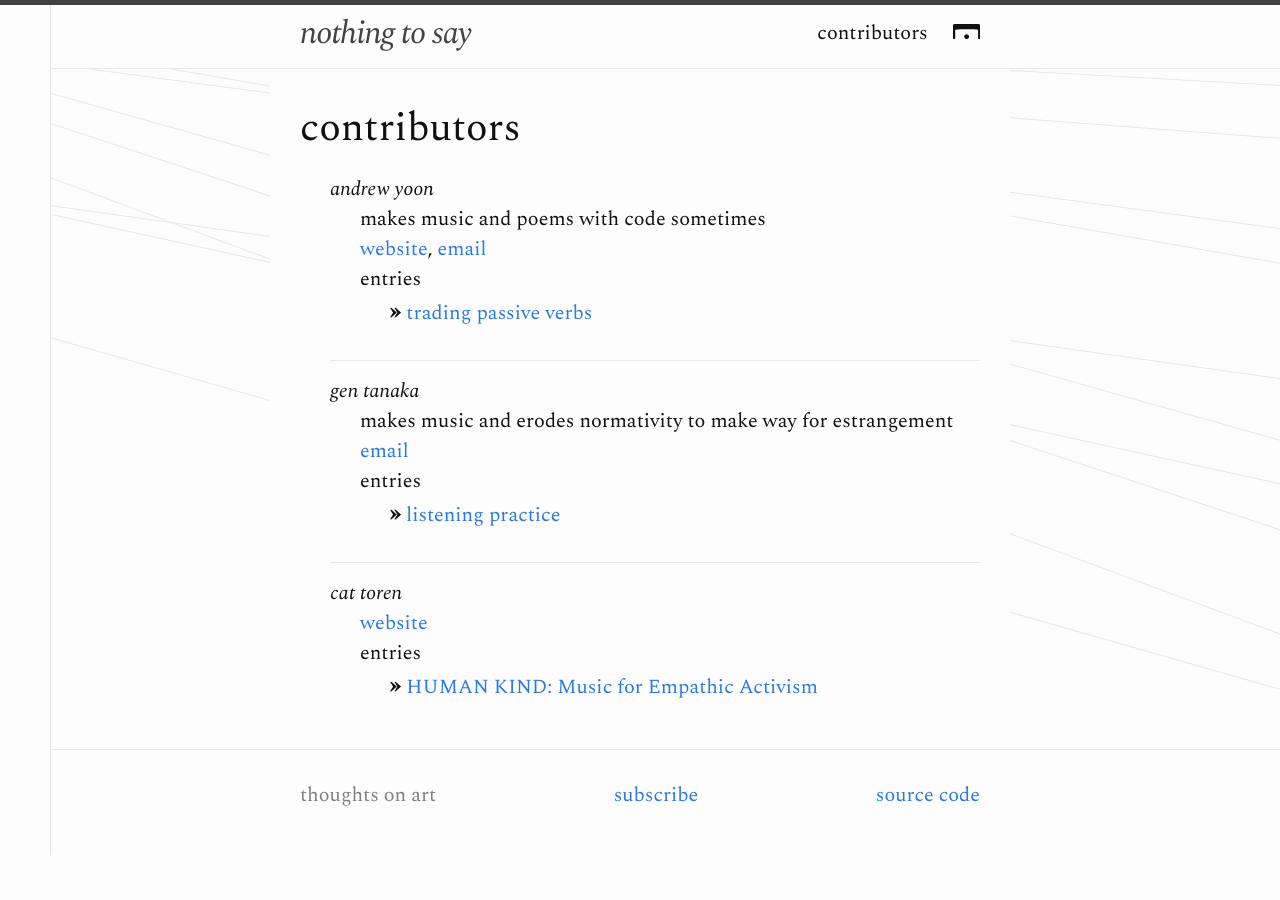
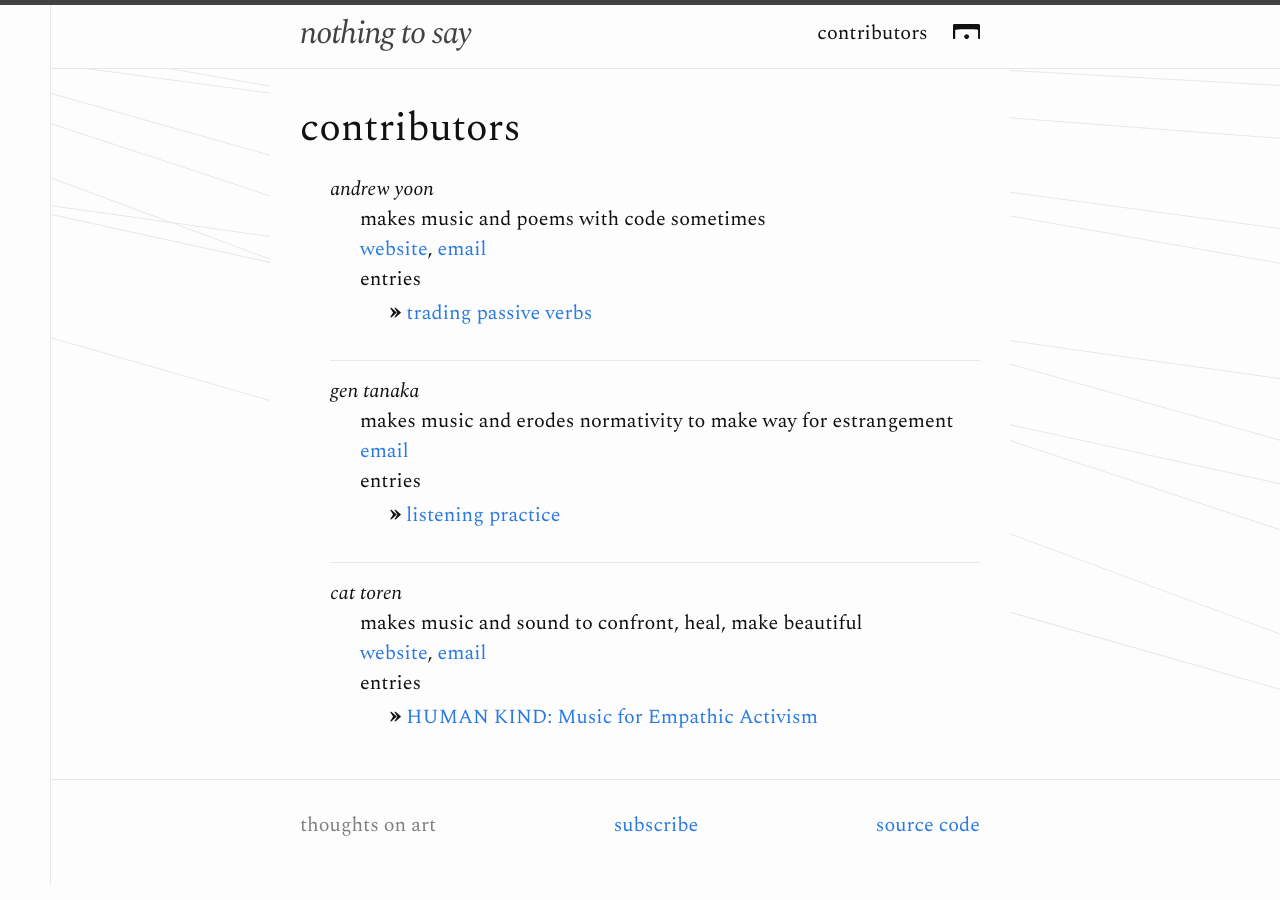
Before and after one commit to nothing-to-say/nothing-to-say, a Jekyll site: the page built from contributors.html, in a window 1280 px wide. Built offline with Jekyll 4.4.1, drawn with Linux system fonts in a browser that asks for light colours.

Commit message:
add more cat toren contributor info

```diff
--- a/_data/contributors.json
+++ b/_data/contributors.json
@@ -29,10 +29,15 @@
     {
       "name": "cat toren",
       "slug": "cat-toren",
+      "blurb": "makes music and sound to confront, heal, make beautiful",
       "links": [
         {
           "name": "website",
           "url": "https://www.cattoren.com/"
+        },
+        {
+          "name": "email",
+          "url": "mailto:cat_toren@hotmail.com"
         }
       ]
     }
```
